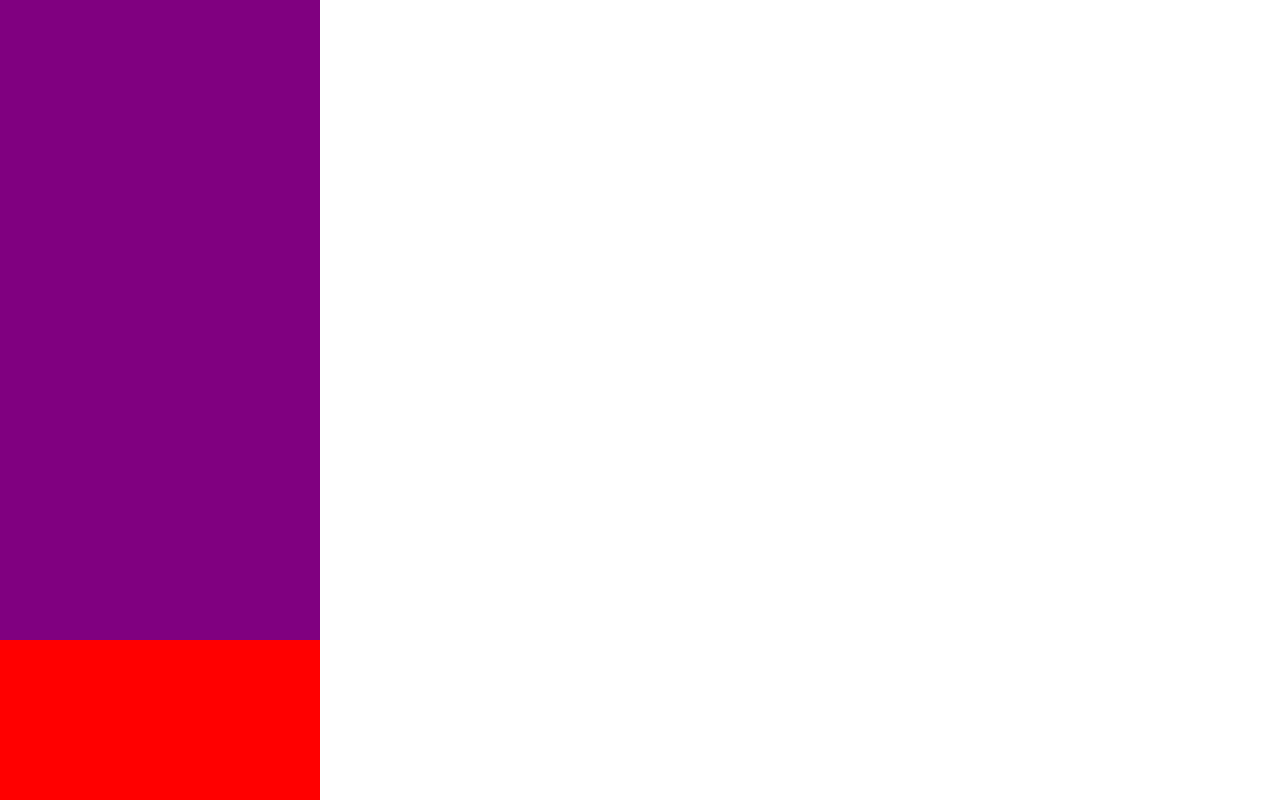
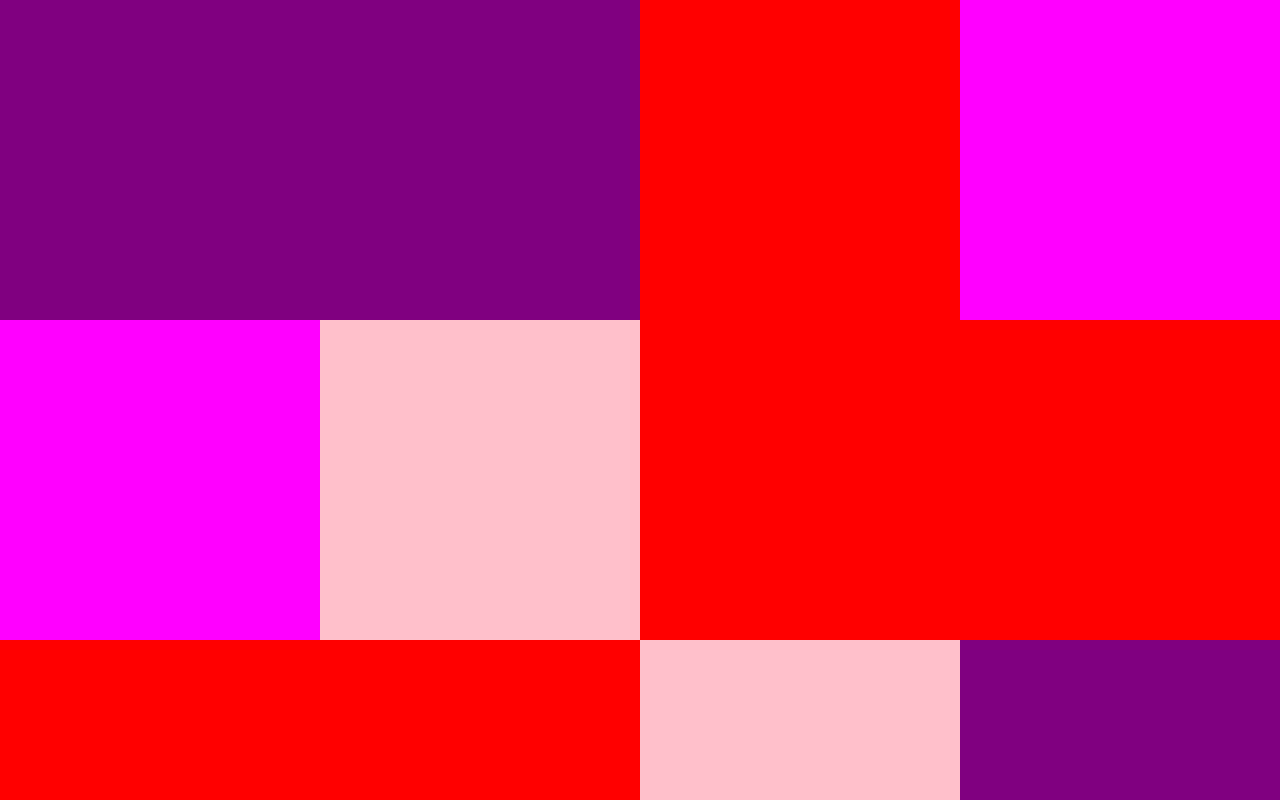
Before and after one commit to neeerajtk/create-react, a React (Create React App) app in the folder color-app/color-app/: page / in a window 1280 px wide. Shown: the top 800 px of the page. Built offline with nearby package versions, Linux system fonts and the light colour scheme.

Commit message:
basic css

```diff
--- /dev/null
+++ b/color-app/color-app/src/BoxContainer.css
@@ -0,0 +1,7 @@
+.BoxContainer{
+    display: flex;
+    flex-wrap: wrap;
+    justify-content: center;
+    align-items: center;
+    flex: 1;
+}
--- a/color-app/color-app/src/BoxContainer.js
+++ b/color-app/color-app/src/BoxContainer.js
@@ -1,5 +1,6 @@
 import React, { Component } from 'react';
 import Box from './Box';
+import 'BoxContainer.css';
 class BoxContainer extends Component{
     static defaultProps = {
         numBoxes: 18
```
